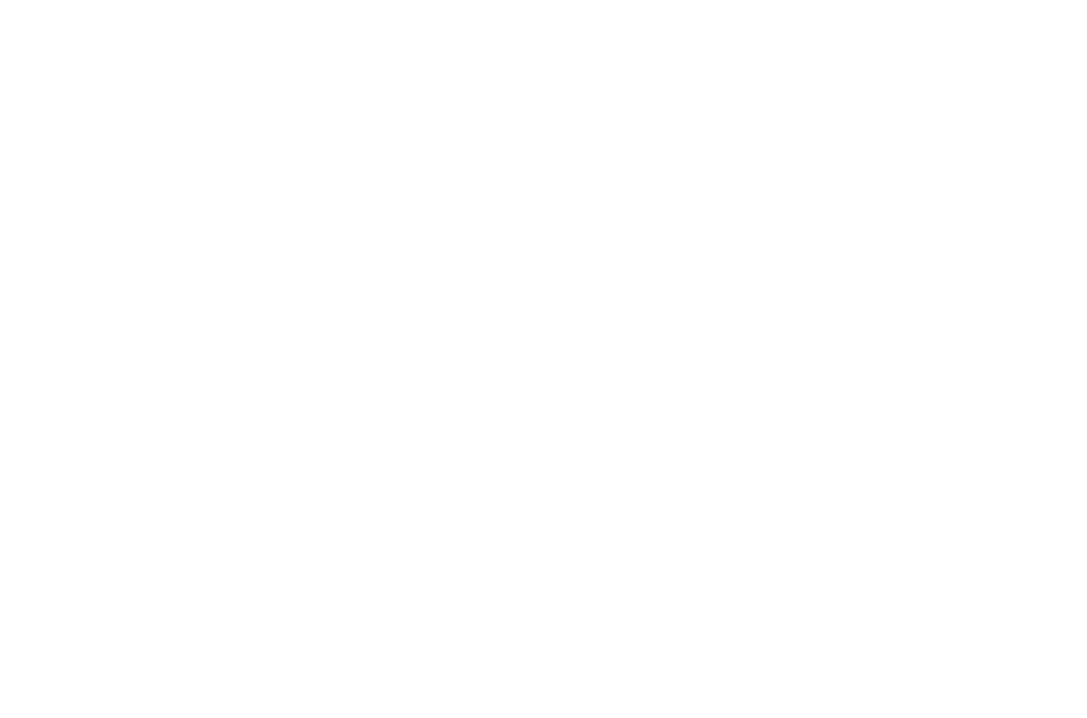
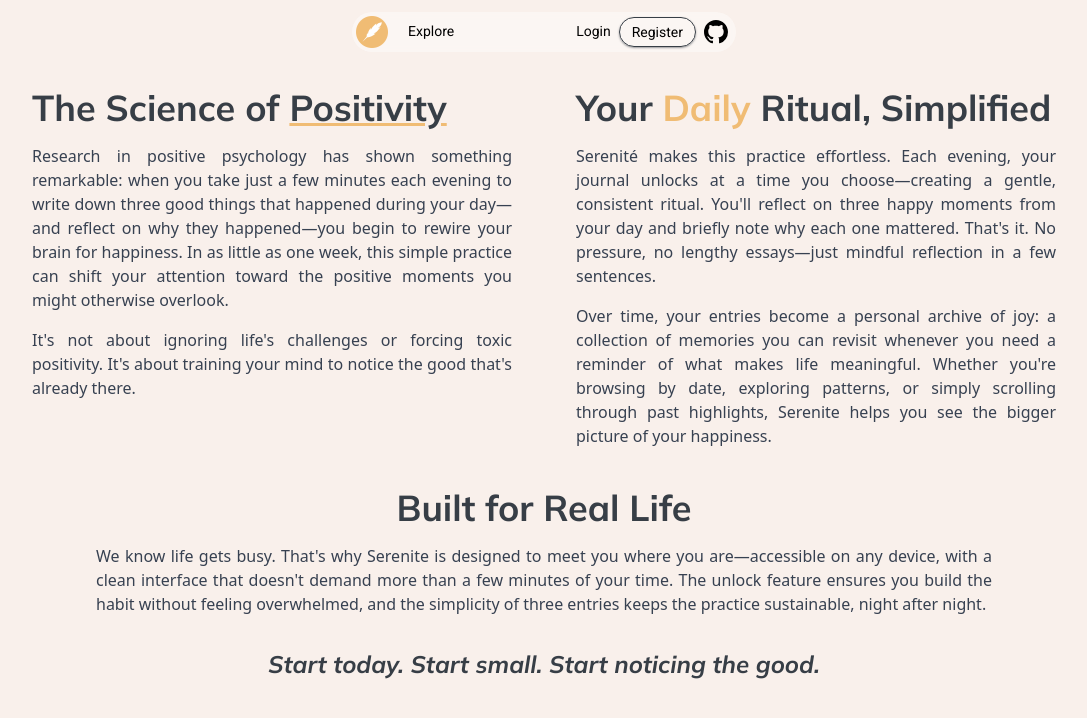
Before and after one commit to EliasLd/Serenite, a React app in the folder frontend/: page /content in a window 1280 px wide. Before the commit this address had no page. Shown: the top 718 px of the page, without its empty margins (96-1183 px from the left). Built offline with nearby package versions, Linux system fonts and the light colour scheme; the HTML template or start-up script is replaced by a standard one.

Commit message:
Add base about/content page

```diff
--- a/frontend/src/App.tsx
+++ b/frontend/src/App.tsx
@@ -1,6 +1,7 @@
 import { BrowserRouter, Route, Routes } from "react-router-dom";
 import { AuthProvider } from "./contexts/AuthContext";
 import Landing from "./pages/Landing";
+import About from "./pages/About";
 import Authentication from "./pages/Authentication";
 import Dashboard from "./pages/Dashboard";
 import ProtectedRoute from "./components/ProtectedRoute";
@@ -11,6 +12,7 @@
       <BrowserRouter>
         <Routes>
           <Route path="/" element={<Landing />} />
+          <Route path="/content" element={<About />} />
           <Route path="/auth" element={<Authentication />} />
           <Route
             path="/dashboard"
--- /dev/null
+++ b/frontend/src/pages/About.tsx
@@ -0,0 +1,53 @@
+import Navbar from "../components/Navbar";
+
+export default function About() {
+  return (
+    <>
+      <Navbar />
+      <section className="h-screen bg-sereniteBg flex items-center overflow-hidden">
+        <div className="w-full flex flex-col gap-y-8 lg:gap-y-10 px-6 sm:px-10 md:px-12 lg:px-20 xl:px-32 py-20 md:py-16 lg:py-8 overflow-y-auto max-h-screen">
+          <div className="grid grid-cols-1 lg:grid-cols-2 gap-8 lg:gap-12 xl:gap-16">
+            <div className="flex flex-col gap-y-4 text-justify">
+              <h1 className="text-2xl sm:text-3xl lg:text-4xl font-mulish font-bold text-sereniteText">
+                The Science of <span className="underline decoration-sereniteAccent">Positivity</span>
+              </h1>
+              <p className="text-sm sm:text-base text-gray-700">
+                Research in positive psychology has shown something remarkable: when you take just a few minutes each evening to write down three good things that happened during your day—and reflect on why they happened—you begin to rewire your brain for happiness.  In as little as one week, this simple practice can shift your attention toward the positive moments you might otherwise overlook.
+              </p>
+              <p className="text-sm sm:text-base text-gray-700">
+                It's not about ignoring life's challenges or forcing toxic positivity. It's about training your mind to notice the good that's already there.
+              </p>
+            </div>
+
+            <div className="flex flex-col gap-y-4 text-justify">
+              <h1 className="text-2xl sm:text-3xl lg:text-4xl font-mulish font-bold text-sereniteText">
+                Your <span className="text-sereniteAccent">Daily</span> Ritual, Simplified
+              </h1>
+              <p className="text-sm sm:text-base text-gray-700">
+                Serenité makes this practice effortless. Each evening, your journal unlocks at a time you choose—creating a gentle, consistent ritual. You'll reflect on three happy moments from your day and briefly note why each one mattered. That's it.  No pressure, no lengthy essays—just mindful reflection in a few sentences.
+              </p>
+              <p className="text-sm sm:text-base text-gray-700">
+                Over time, your entries become a personal archive of joy: a collection of memories you can revisit whenever you need a reminder of what makes life meaningful. Whether you're browsing by date, exploring patterns, or simply scrolling through past highlights, Serenite helps you see the bigger picture of your happiness.
+              </p>
+            </div>
+          </div>
+
+          <div className="flex flex-col gap-y-4 items-center max-w-4xl mx-auto pb-8 text-justify">
+            <h1 className="text-2xl sm:text-3xl lg:text-4xl font-mulish font-bold text-sereniteText">
+              Built for Real Life
+            </h1>
+            <p className="text-sm sm:text-base text-gray-700">
+              We know life gets busy. That's why Serenite is designed to meet you where you are—accessible on any device, with a clean interface that doesn't demand more than a few minutes of your time. The unlock feature ensures you build the habit without feeling overwhelmed, and the simplicity of three entries keeps the practice sustainable, night after night.
+            </p>
+
+            <div className="mt-4 flex flex-col items-center gap-y-3">
+              <h2 className="text-lg sm:text-xl lg:text-2xl font-mulish font-bold text-sereniteText italic">
+                Start today. Start small. Start noticing the good.
+              </h2>
+            </div>
+          </div>
+        </div>
+      </section>
+    </>
+  )
+}
```
